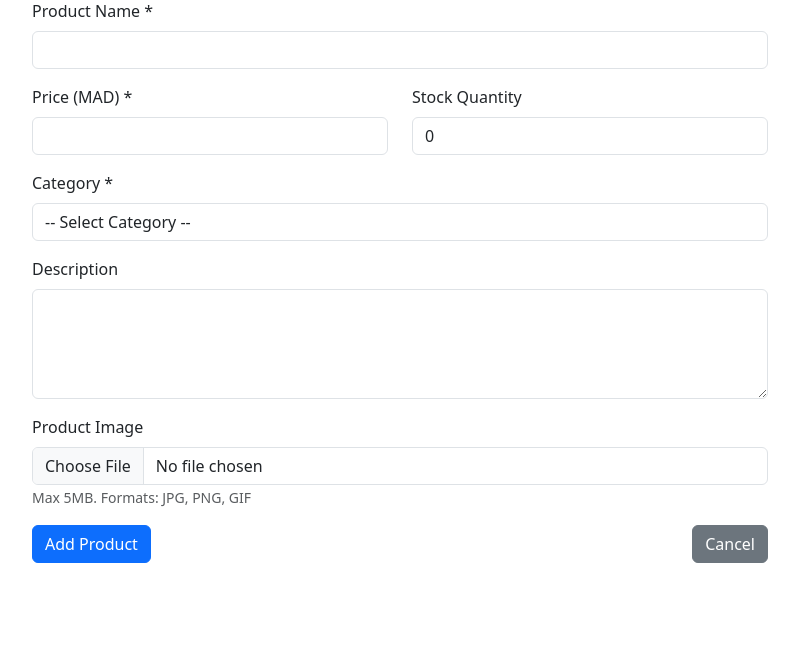
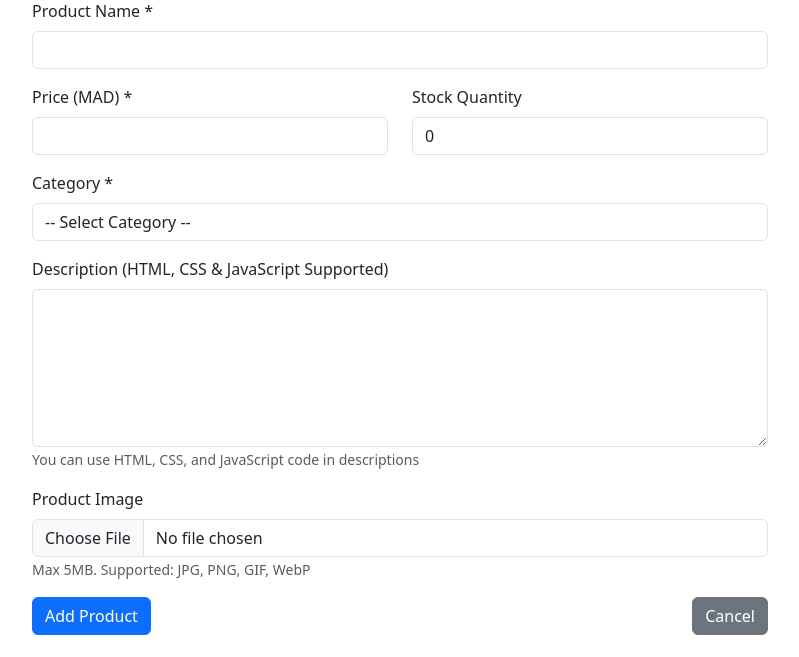
Before and after one commit to tunlocking/digital-revive-website, a PHP site: page /digital-revive-website/admin/pages/add_product.php in a window 1280 px wide. Shown: the part 143-800 px from the top of the page, without its empty margins (240-1039 px from the left). Run offline with PHP 8.4, Linux system fonts and the light colour scheme; a user stored in the database is signed in; data comes from the database, SQL or seed files in the repository; some libraries are stand-ins or nearby versions.

Commit message:
Enhancement: Add TinyMCE rich text editor with HTML/CSS/JS support to product descriptions + improved image preview

```diff
--- a/admin/pages/add_product.php
+++ b/admin/pages/add_product.php
@@ -85,6 +85,8 @@ if ($_SERVER['REQUEST_METHOD'] == 'POST') {
     <meta name="viewport" content="width=device-width, initial-scale=1.0">
     <title>Add Product - Digital Revive Admin</title>
     <link href="https://cdn.jsdelivr.net/npm/bootstrap@5.3.0/dist/css/bootstrap.min.css" rel="stylesheet">
+    <link rel="stylesheet" href="https://cdnjs.cloudflare.com/ajax/libs/font-awesome/6.4.0/css/all.min.css">
+    <script src="https://cdn.tiny.cloud/1/no-api-key/tinymce/6/tinymce.min.js"></script>
 </head>
 <body>
     <nav class="navbar navbar-expand-lg navbar-dark bg-dark mb-4">
@@ -143,14 +145,18 @@ if ($_SERVER['REQUEST_METHOD'] == 'POST') {
                     </div>
 
                     <div class="mb-3">
-                        <label class="form-label">Description</label>
-                        <textarea class="form-control" name="description" rows="4"><?php echo htmlspecialchars($_POST['description'] ?? ''); ?></textarea>
+                    <label class="form-label">Description (HTML, CSS & JavaScript Supported)</label>
+                    <textarea id="description" class="form-control" name="description" rows="6"><?php echo htmlspecialchars($_POST['description'] ?? ''); ?></textarea>
+                    <small class="text-muted">You can use HTML, CSS, and JavaScript code in descriptions</small>
                     </div>
 
                     <div class="mb-3">
                         <label class="form-label">Product Image</label>
-                        <input type="file" class="form-control" name="image" accept="image/*">
-                        <small class="text-muted">Max 5MB. Formats: JPG, PNG, GIF</small>
+                        <input type="file" class="form-control" id="productImage" name="image" accept="image/jpeg,image/png,image/gif,image/webp">
+                        <small class="text-muted">Max 5MB. Supported: JPG, PNG, GIF, WebP</small>
+                        <div id="imagePreview" class="mt-3" style="display:none;">
+                            <img id="previewImg" src="" alt="Preview" style="max-width:200px; max-height:200px; border-radius:8px; border:2px solid #ddd; padding:5px;">
+                        </div>
                     </div>
 
                     <div class="d-grid gap-2 d-md-flex justify-content-md-between">
@@ -163,5 +169,32 @@ if ($_SERVER['REQUEST_METHOD'] == 'POST') {
     </div>
 
     <script src="https://cdn.jsdelivr.net/npm/bootstrap@5.3.0/dist/js/bootstrap.bundle.min.js"></script>
+    <script>
+        // Initialize TinyMCE editor for description field
+        tinymce.init({
+            selector: '#description',
+            height: 400,
+            plugins: 'advlist autolink lists link image charmap code fullscreen',
+            toolbar: 'undo redo | formatselect | bold italic | alignleft aligncenter alignright | bullist numlist | link code fullscreen',
+            menubar: false,
+            statusbar: false,
+            valid_elements: '*[*]',
+            extended_valid_elements: '*[*]',
+            entity_encoding: 'raw'
+        });
+
+        // Image preview functionality
+        document.getElementById('productImage').addEventListener('change', function(e) {
+            const file = e.target.files[0];
+            if (file) {
+                const reader = new FileReader();
+                reader.onload = function(event) {
+                    document.getElementById('previewImg').src = event.target.result;
+                    document.getElementById('imagePreview').style.display = 'block';
+                };
+                reader.readAsDataURL(file);
+            }
+        });
+    </script>
 </body>
 </html>
```
Also changed, not shown: admin/pages/edit_product.php (+21 -6 lines).
